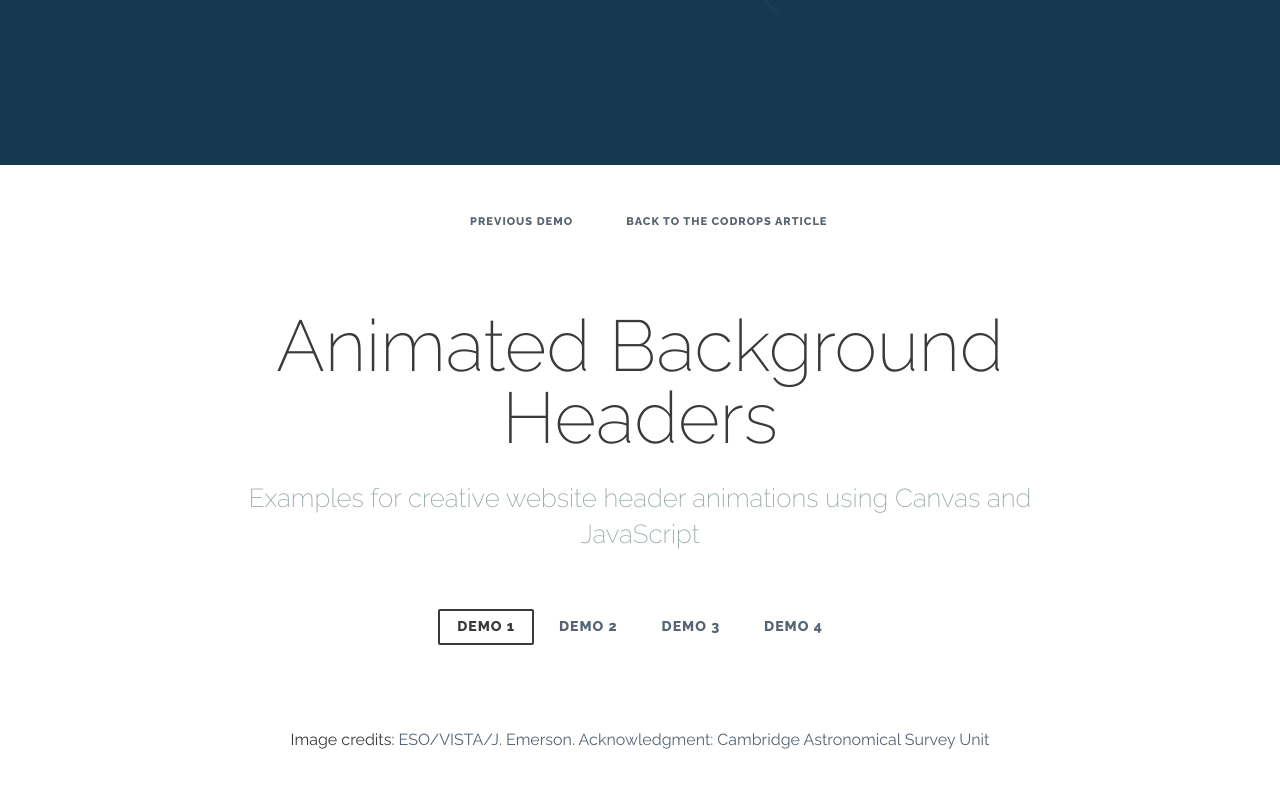
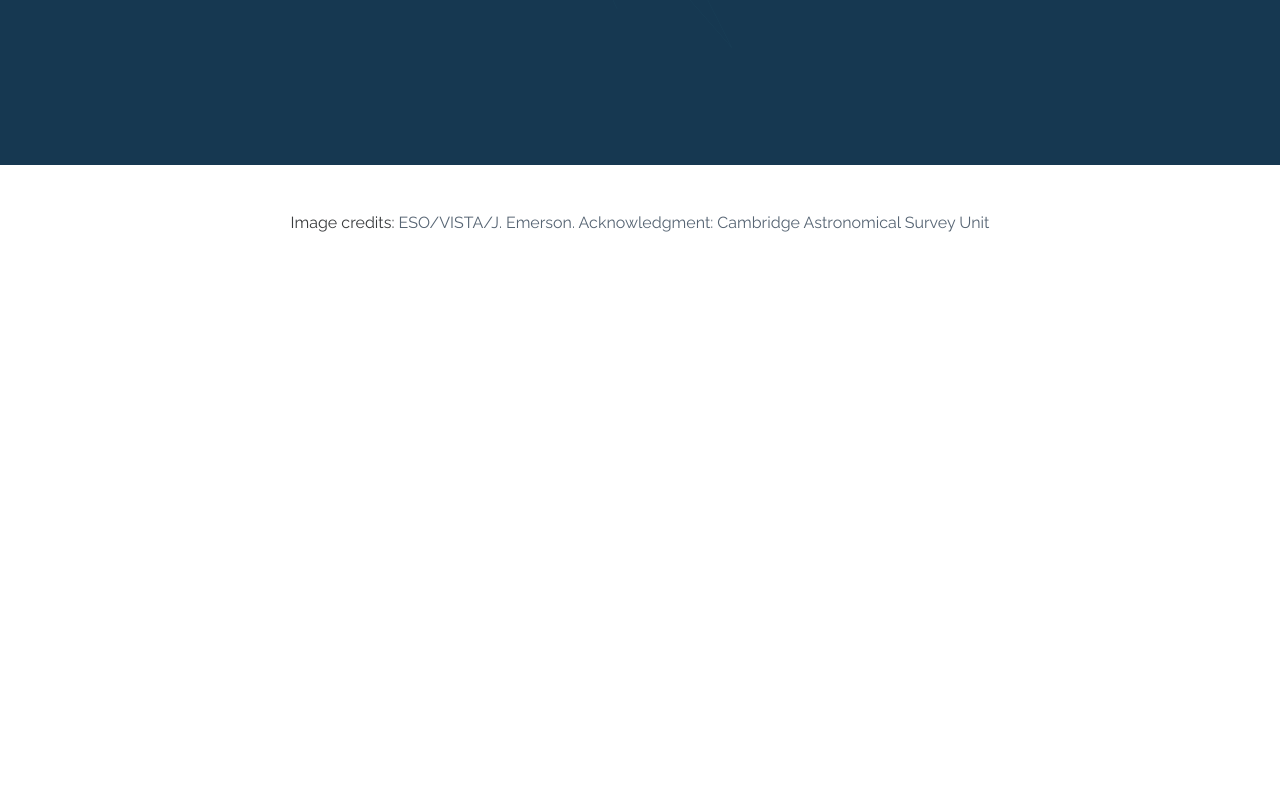
Before and after one commit to WillSen/Animated-Background, a plain HTML site: page index.html in a window 1280 px wide. Shown: the part 635-1422 px from the top of the page. After the commit the page ends 916 px from the top, so only its background shows below. Drawn offline with Linux system fonts and the light colour scheme; a web font is replaced by a local one.

Commit message:
(fix) cleans other links

```diff
--- a/index.html
+++ b/index.html
@@ -16,19 +16,7 @@
 					<canvas id="demo-canvas"></canvas>
 					<h1 class="main-title">Connect <span class="thin">Three</span></h1>
 				</div>
-				<div class="codrops-top clearfix">
-					<a class="codrops-icon codrops-icon-prev" href="http://tympanus.net/Development/OffCanvasMenuEffects/"><span>Previous Demo</span></a>
-					<a class="codrops-icon codrops-icon-drop" href="http://tympanus.net/codrops/?p=20153"><span>Back to the Codrops Article</span></a>
-				</div>
-				<div class="codrops-header">
-					<h1>Animated Background Headers <span>Examples for creative website header animations using Canvas and JavaScript</span></h1>
-					<nav class="codrops-demos">
-						<a class="current-demo" href="index.html">Demo 1</a>
-						<a href="index2.html">Demo 2</a>
-						<a href="index3.html">Demo 3</a>
-						<a href="index4.html">Demo 4</a>
-					</nav>
-				</div>
+
 			</div>
 			<!-- Related demos -->
 
```
